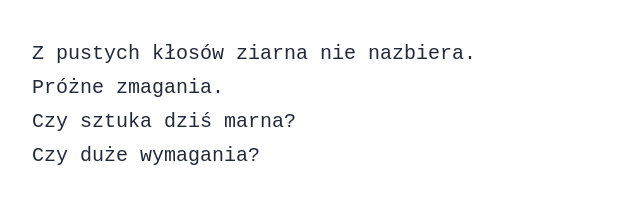
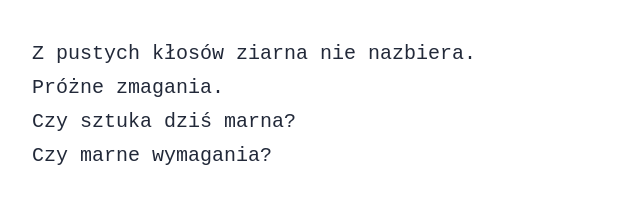
Before and after one commit to MalwinaKapala/MalwinaKapala.github.io, an Astro site: page /wiersze/katharsis in a window 1280 px wide. Shown: the part 1970-2180 px from the top of the page, 278-918 px from the left. Built offline with nearby package versions, Linux system fonts and the light colour scheme; Astro itself is replaced by a stand-in of ours.

Commit message:
Update typo katharsis.mdx

```diff
--- a/src/content/wiersze/katharsis.mdx
+++ b/src/content/wiersze/katharsis.mdx
@@ -32,7 +32,7 @@ Kulawy by chyżo wywinął walczyka.
 Z pustych kłosów ziarna nie nazbiera.
 Próżne zmagania.
 Czy sztuka dziś marna?
-Czy duże wymagania?
+Czy marne wymagania?
 
 Dzikowo, 22.09.2023 r.
 
```
